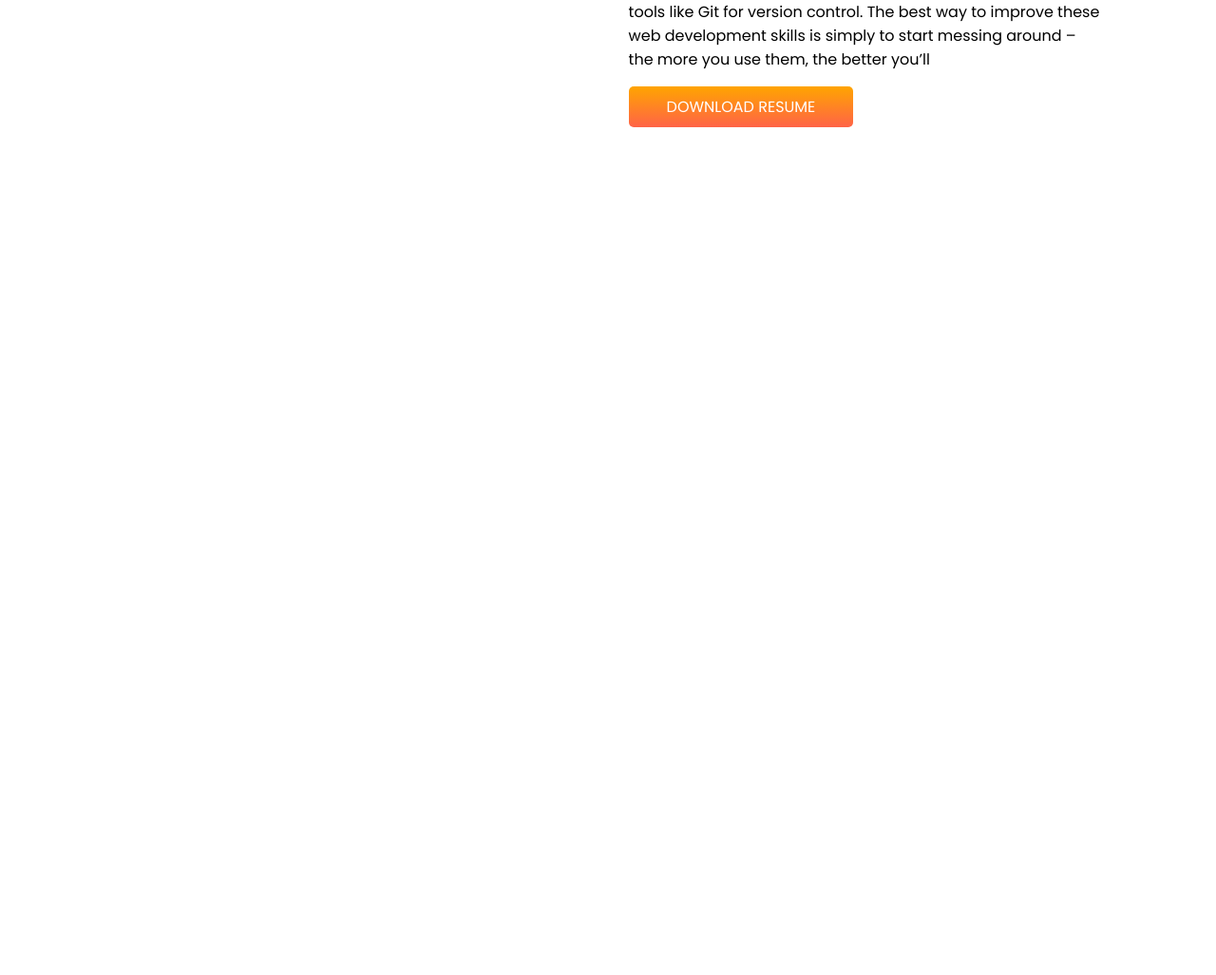
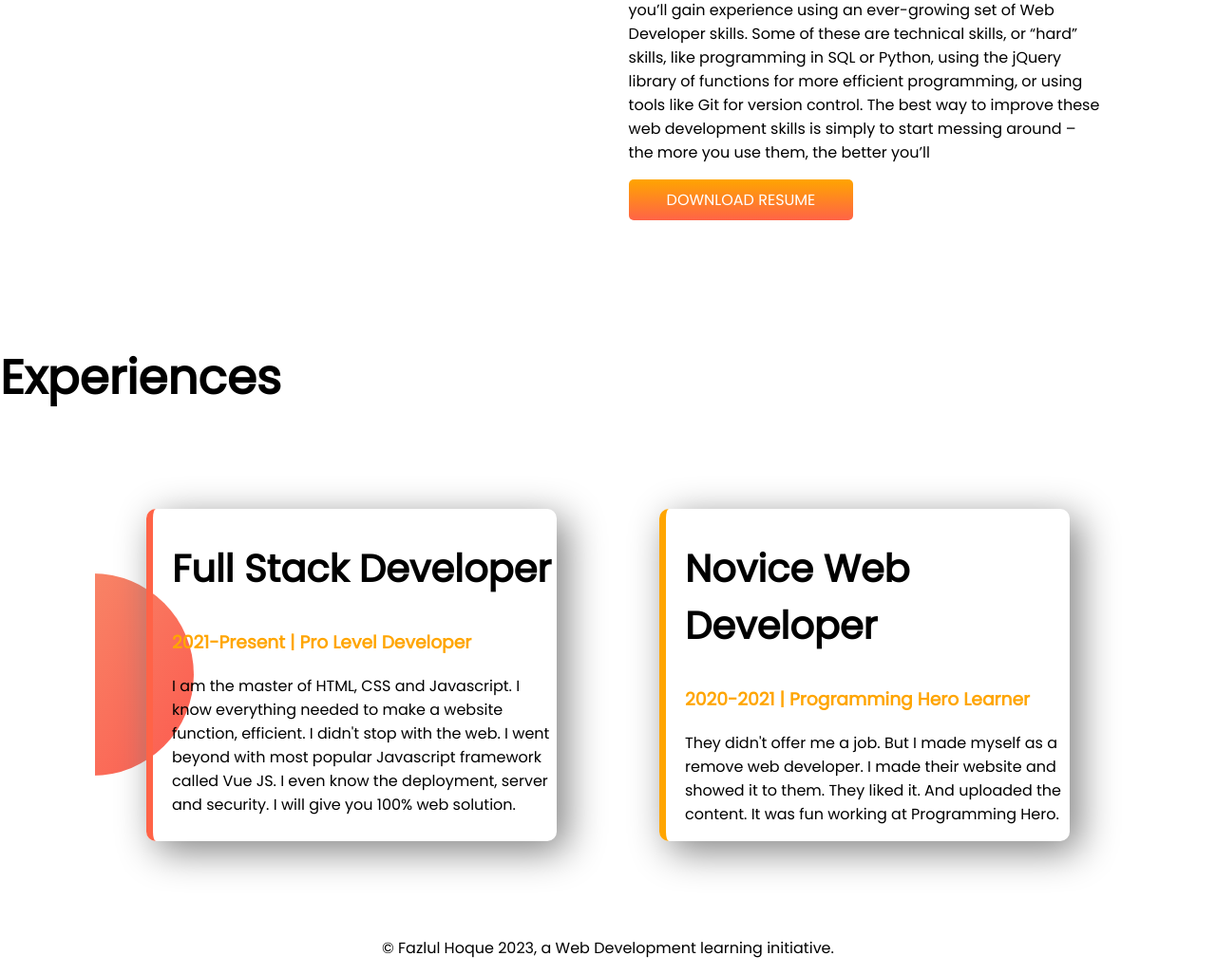
Before and after one commit to fazlulhoque2022/developer-portfolio, a plain HTML site: page index.html in a window 1280 px wide. Shown: the part 1316-2343 px from the top of the page at 95% size. Before the commit the page ends 1579 px from the top, so only its background shows below. Drawn offline with Linux system fonts and the light colour scheme.

Commit message:
styled box and footed added

```diff
--- a/index.html
+++ b/index.html
@@ -14,7 +14,7 @@
 </head>
 
 <body>
-    <section class="top-banner">
+    <section class="top-banner flexible-container">
         <div class="half-width">
             <h1>Welcome To</h1>
             <h1><span class="orange-color">Fazlul Hoque</span> World!</h1>
@@ -34,7 +34,7 @@
         </div>
     </section>
 
-    <section class="dream-big">
+    <section class="dream-big flexible-container">
         <div class="half-width">
             <img src="images/fhoque.png" alt="">
         </div>
@@ -55,6 +55,33 @@
             </P>
         </div>
     </section>
+    <section class="experience-area">
+        <h1>Experiences</h1>
+        <div class="flexible-container">
+            <div id="full-stack-developer" class="experience-item">
+                <h2>Full Stack Developer</h2>
+                <h3 class="orange-color">2021-Present | Pro Level Developer</h3>
+                <p>
+                    I am the master of HTML, CSS and Javascript. I know everything needed to make a website function,
+                    efficient. I didn't stop with the web. I went beyond with most popular Javascript framework called
+                    Vue
+                    JS. I even know the deployment, server and security. I will give you 100% web solution.
+                </p>
+            </div>
+            <div id="novice-web-developer" class="experience-item">
+                <h2>Novice Web Developer</h2>
+                <h3 class="orange-color">2020-2021 | Programming Hero Learner</h3>
+                <p>
+                    They didn't offer me a job. But I made myself as a remove web developer. I made their website and
+                    showed
+                    it to them. They liked it. And uploaded the content. It was fun working at Programming Hero.
+                </p>
+            </div>
+        </div>
+    </section>
 </body>
+<footer>
+    <P>© Fazlul Hoque 2023, a Web Development learning initiative.</P>
+</footer>
 
 </html>
--- a/style.css
+++ b/style.css
@@ -7,11 +7,15 @@ h1 {
     font-size: 50px;
 }
 
+h2 {
+    font-size: 40px;
+}
+
 .orange-color {
     color: orange;
 }
 
-section {
+.flexible-container {
     display: flex;
     margin: 100px;
 }
@@ -46,3 +50,31 @@ section {
     background-repeat: no-repeat;
     background-position: right;
 }
+
+.flexible-container {
+    background-image: url(images/exp-bg.png);
+    background-repeat: no-repeat;
+    background-position: left;
+
+}
+
+.experience-item {
+    width: 40%;
+    margin-left: 5%;
+    margin-right: 5%;
+    padding-left: 20px;
+    border-radius: 10px;
+    box-shadow: 10px 10px 40px gray;
+}
+
+#full-stack-developer {
+    border-left: 7px solid tomato;
+}
+
+#novice-web-developer {
+    border-left: 7px solid orange;
+}
+
+footer p {
+    text-align: center;
+}
```
